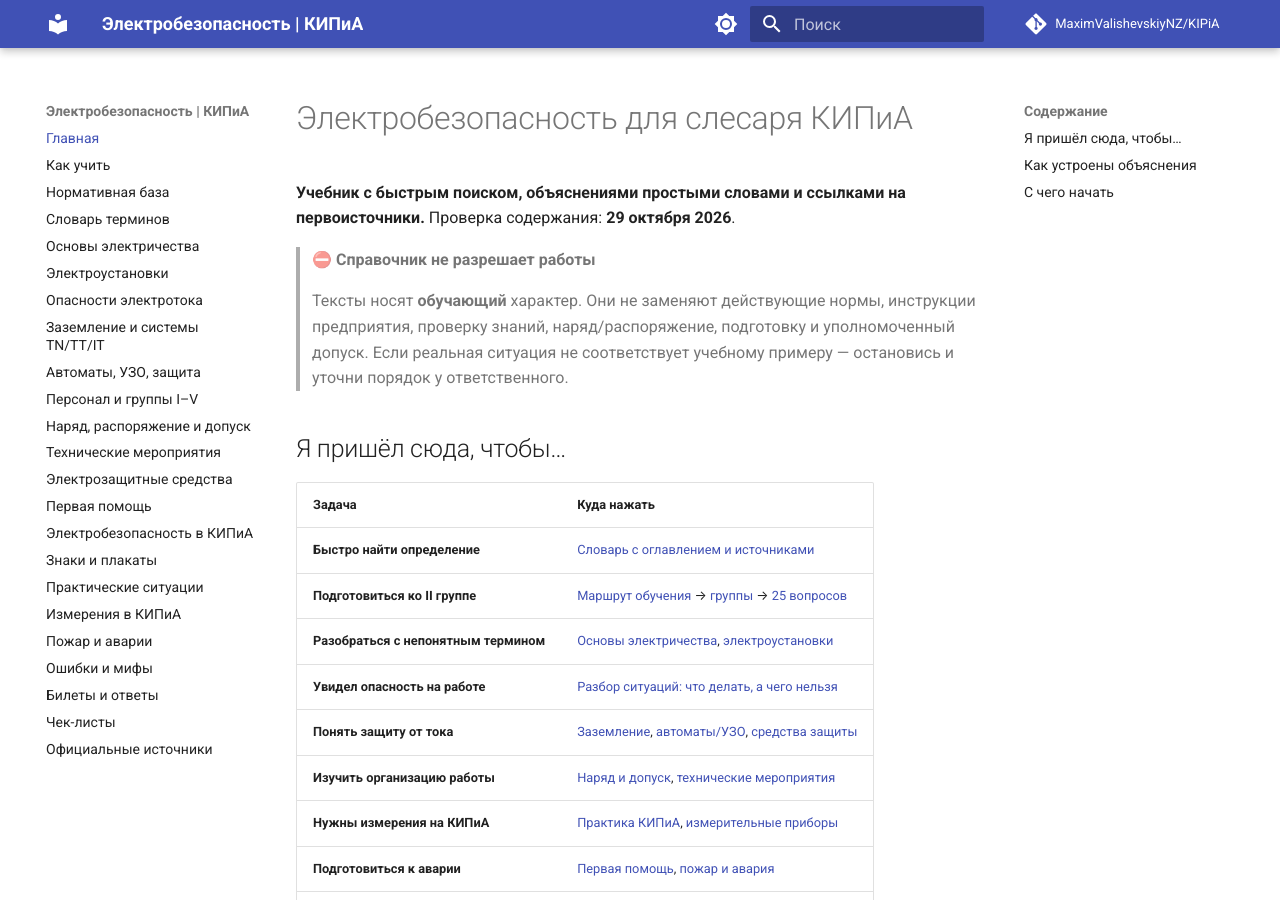
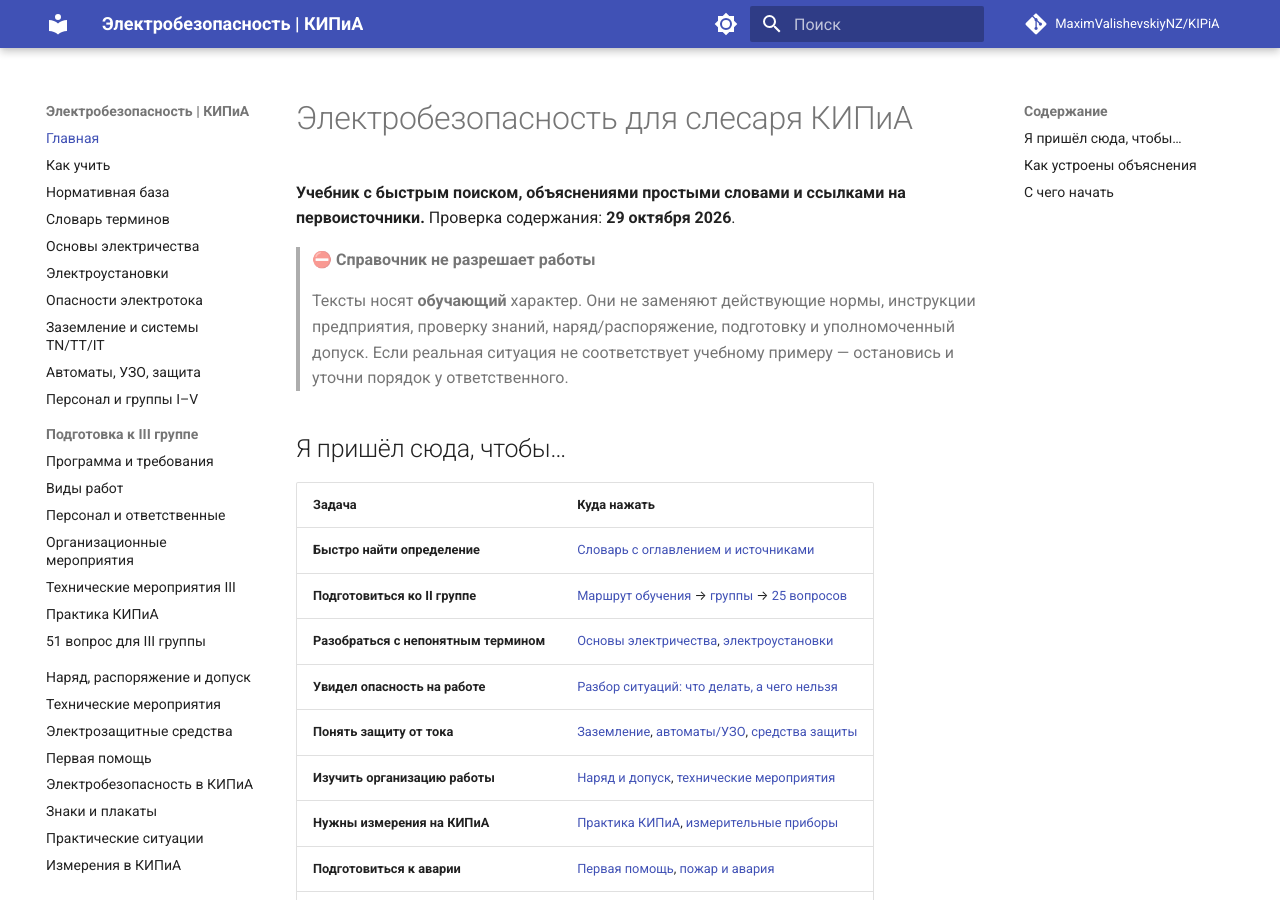
Before and after one commit to MaximValishevskiyNZ/KIPiA, an MkDocs documentation site: the page built from docs/index.md, in a window 1280 px wide and 900 px high. Built offline with MkDocs 1.6.1 and Material for MkDocs 9.7.7, drawn with Linux system fonts in a browser that asks for light colours; comment, search, counter and statistics services are not loaded.

Commit message:
docs: встроить программу III группы в навигацию и обучение

```diff
--- a/mkdocs.yml
+++ b/mkdocs.yml
@@ -57,6 +57,14 @@ nav:
   - Заземление и системы TN/TT/IT: 06-earthing.md
   - Автоматы, УЗО, защита: 07-protection.md
   - Персонал и группы I–V: 08-people-groups.md
+  - Подготовка к III группе:
+      - Программа и требования: 22-third-group.md
+      - Виды работ: 23-types-of-work.md
+      - Персонал и ответственные: 24-personnel-and-roles.md
+      - Организационные мероприятия: 25-organizational-measures.md
+      - Технические мероприятия III: 26-technical-measures.md
+      - Практика КИПиА: 27-third-group-kipia.md
+      - 51 вопрос для III группы: 28-third-group-questions.md
   - Наряд, распоряжение и допуск: 09-work-permits.md
   - Технические мероприятия: 10-technical-actions.md
   - Электрозащитные средства: 11-ppe.md
```
